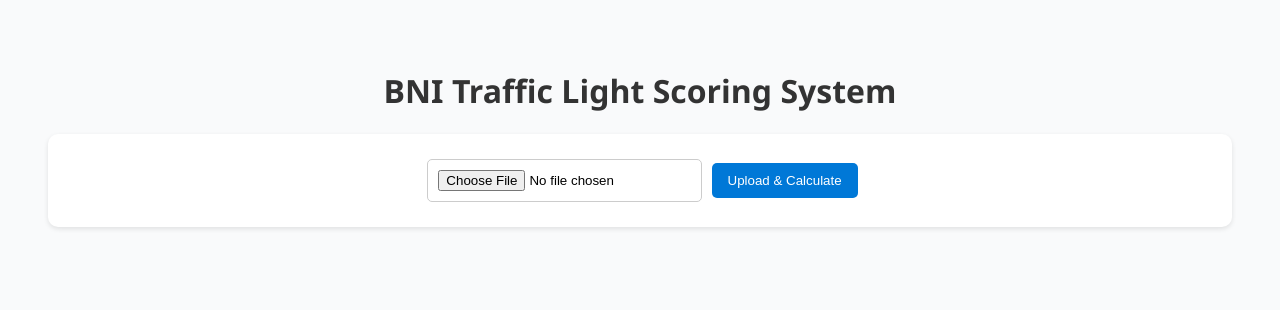
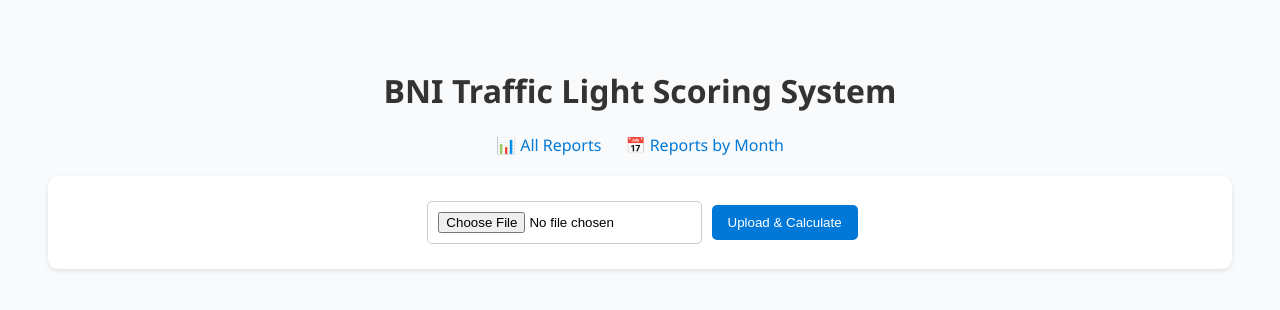
Before and after one commit to tasneeemm76/BNI-traffic-light-score, a Django app: page / in a window 1280 px wide. Shown: the top 310 px of the page. Run offline with Django 5.2, Linux system fonts and the light colour scheme.

Commit message:
Update upload_excel.html

```diff
--- a/reports/templates/upload_excel.html
+++ b/reports/templates/upload_excel.html
@@ -66,6 +66,11 @@
 <body>
   <h1>BNI Traffic Light Scoring System</h1>
 
+  <div style="text-align: center; margin-bottom: 20px;">
+    <a href="{% url 'list_reports' %}" style="margin: 0 10px; color: #0078d7; text-decoration: none; font-weight: 500;">📊 All Reports</a>
+    <a href="{% url 'reports_months' %}" style="margin: 0 10px; color: #0078d7; text-decoration: none; font-weight: 500;">📅 Reports by Month</a>
+  </div>
+
   <form method="post" enctype="multipart/form-data">
     {% csrf_token %}
     <input type="file" name="file" accept=".xls,.xlsx,.csv" required>
```
